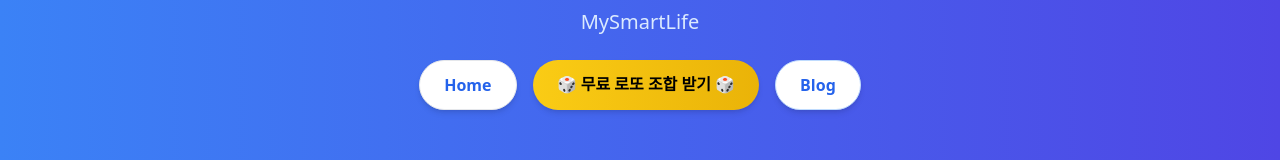
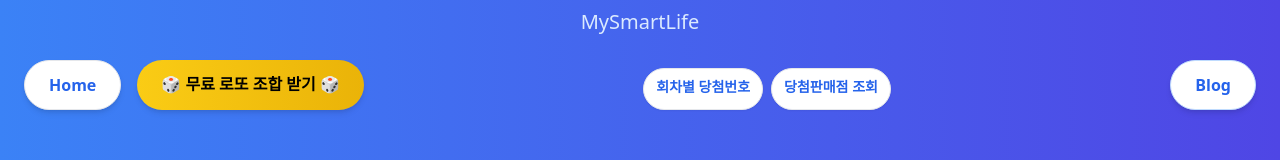
Before and after one commit to mysmartdeal/mysmartdeal, a Next.js app: page / in a window 1280 px wide. Shown: the part 136-296 px from the top of the page. Built offline with nearby package versions, Linux system fonts and the light colour scheme; no server answers.

Commit message:
Update HeroSection.js

```diff
--- a/components/HeroSection.js
+++ b/components/HeroSection.js
@@ -23,6 +23,24 @@ export default function HeroSection() {
         >
           🎲 무료 로또 조합 받기 🎲
         </a>
+           <div className="flex justify-center gap-2 mt-2 max-w-[280px] mx-auto">
+  <a
+    href="https://www.dhlottery.co.kr/gameResult.do?method=byWin"
+    target="_blank"
+    rel="noopener noreferrer"
+    className="flex-1 bg-white text-blue-600 font-semibold rounded-full text-xs sm:text-sm px-3 py-2 shadow-sm border hover:shadow-md transition text-center"
+  >
+    회차별 당첨번호
+  </a>
+  <a
+    href="https://www.dhlottery.co.kr/store.do?method=topStoreRank"
+    target="_blank"
+    rel="noopener noreferrer"
+    className="flex-1 bg-white text-blue-600 font-semibold rounded-full text-xs sm:text-sm px-3 py-2 shadow-sm border hover:shadow-md transition text-center"
+  >
+    당첨판매점 조회
+  </a>
+</div>
         <a
           href="/smartlog"
           className="bg-white text-blue-600 font-semibold border border-blue-200 rounded-full text-sm sm:text-base px-5 py-2 sm:px-6 sm:py-3 shadow-md hover:shadow-lg hover:-translate-y-0.5 transition-all duration-200"
```
